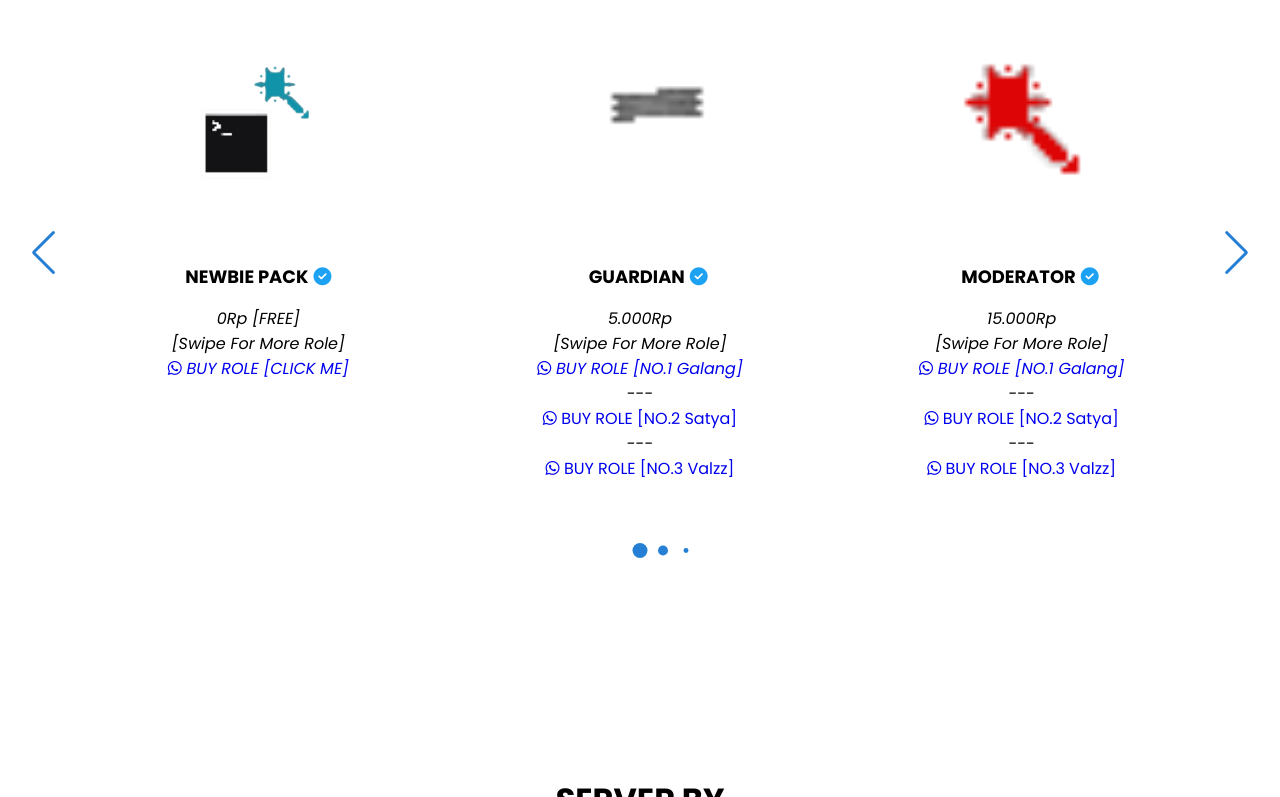
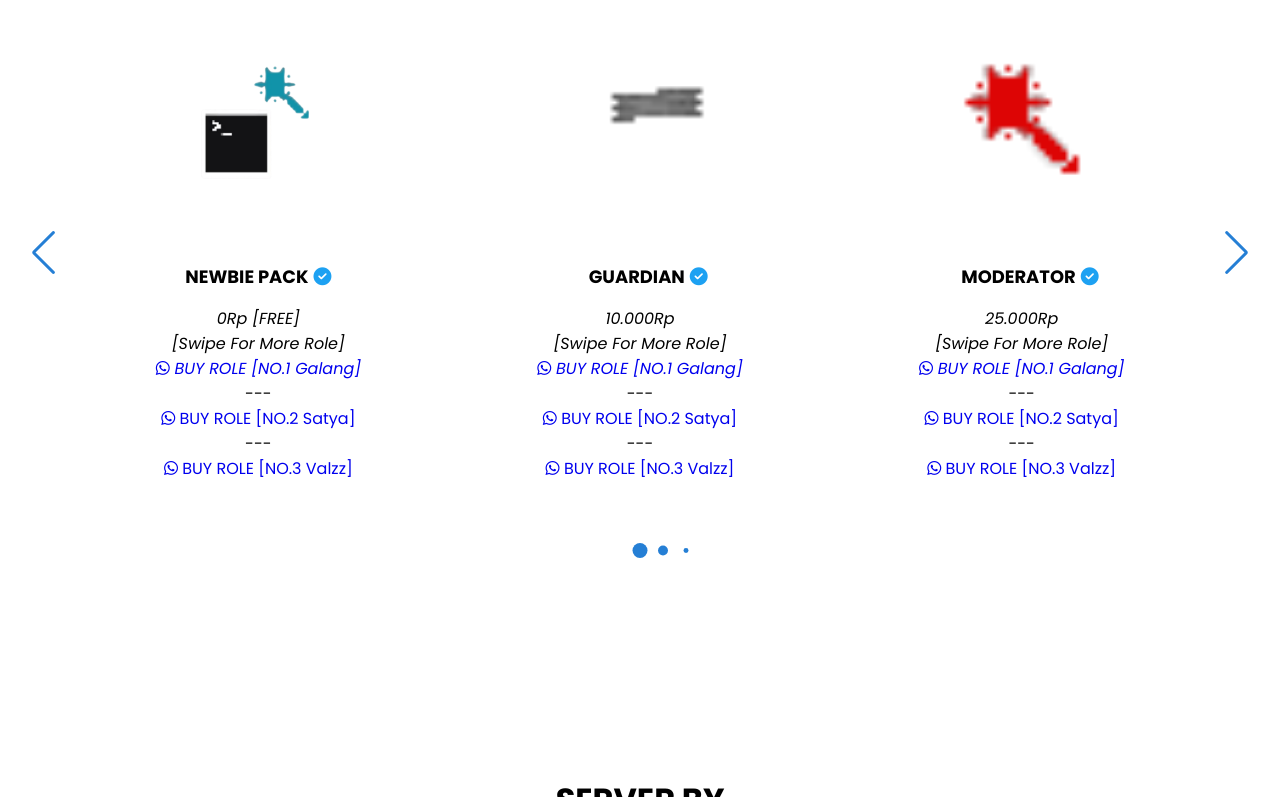
Before and after one commit to NekotopiaS3/-, a plain HTML site: page index.html in a window 1280 px wide. Shown: the part 4348-5145 px from the top of the page. Drawn offline with nearby package versions, Linux system fonts and the light colour scheme; a web font is replaced by a local one.

Commit message:
Add files via upload

```diff
--- a/index.html
+++ b/index.html
@@ -67,8 +67,7 @@
           <div class="hero-details">
             <h2 class="title">NekoTopia s3</h2>
             <h3 class="subtitle">Join Us!</h3>
-            <p class="description">Server By: Galang ,Satya ,Valzz <br />
-            Web Version: 4.12.11b</p>
+            <p class="description">Server By: Galang ,Satya ,Valzz <br />Web Version: 4.12.11b</p>
 
             <div class="buttons">
               <a href="https://download.gtpshost.com/NEKOTOPIA1" class="button order-now">Host</a>
@@ -230,18 +229,18 @@
                 <li class="testimonial swiper-slide">
                   <img src="vipcheat.png" alt="User" class="user-image" />
                   <h3 class="name1">ㅤNEWBIE PACK<i class="fas fa-check-circle blue-tick"></i>ㅤ</h3>
-                  <i class="feedback">0Rp [FREE]<br />[Swipe For More Role]<br /><a href="http://Wa.me/62881037284295?text=BANG+BUY+ROLE+NEWBIE+PACK" class="social-link"><i class="fa-brands fa-whatsapp"></i> BUY ROLE [CLICK ME]</a></i>
+                  <i class="feedback">0Rp [FREE]<br />[Swipe For More Role]<br /><a href="http://Wa.me/6282269570365?text=BANG+BUY+NEWBIE+PACK" class="social-link"><i class="fa-brands fa-whatsapp"></i> BUY ROLE [NO.1 Galang]</a></i></i></i>--- <br /><a href="http://Wa.me/+62 881-0372-84295?text=BANG+BUY+NEWBIE+PACK" class="social-link"><i class="fa-brands fa-whatsapp"></i> BUY ROLE [NO.2 Satya]</a></i></i></i>---<br /><a href="http://Wa.me/+62 821-9412-6411?text=BANG+BUY+NEWBIE+PACK" class="social-link"><i class="fa-brands fa-whatsapp"></i> BUY ROLE [NO.3 Valzz]</a></i></i></i>
                 </li>
                 <li class="testimonial swiper-slide">
                   <img src="mute.png" alt="User" class="user-image" />
                   <h3 class="name1">ㅤGUARDIAN<i class="fas fa-check-circle blue-tick"></i></h3>
-                  <i class="feedback">5.000Rp<br />[Swipe For More Role]<br /><a href="http://Wa.me/6282269570365?text=BANG+BUY+ROLE+GUARDIAN" class="social-link"><i class="fa-brands fa-whatsapp"></i> BUY ROLE [NO.1 Galang]</a></i></i>--- <br /><a href="http://Wa.me/+62 881-0372-84295?text=BANG+BUY+ROLE+GUARDIAN" class="social-link"><i class="fa-brands fa-whatsapp"></i> BUY ROLE [NO.2 Satya]</a></i></i></i>--- <br /><a href="http://Wa.me/+62 821-9412-6411?text=BANG+BUY+ROLE+GUARDIAN" class="social-link"><i class="fa-brands fa-whatsapp"></i> BUY ROLE [NO.3 Valzz]</a></i></i></i>
+                  <i class="feedback">10.000Rp<br />[Swipe For More Role]<br /><a href="http://Wa.me/6282269570365?text=BANG+BUY+ROLE+GUARDIAN" class="social-link"><i class="fa-brands fa-whatsapp"></i> BUY ROLE [NO.1 Galang]</a></i></i>--- <br /><a href="http://Wa.me/+62 881-0372-84295?text=BANG+BUY+ROLE+GUARDIAN" class="social-link"><i class="fa-brands fa-whatsapp"></i> BUY ROLE [NO.2 Satya]</a></i></i></i>--- <br /><a href="http://Wa.me/+62 821-9412-6411?text=BANG+BUY+ROLE+GUARDIAN" class="social-link"><i class="fa-brands fa-whatsapp"></i> BUY ROLE [NO.3 Valzz]</a></i></i></i>
                 </li>
                 <li class="testimonial swiper-slide">
                   <img src="ban.png" alt="User" class="user-image" />
                   <h3 class="name1">ㅤMODERATOR<i class="fas fa-check-circle blue-tick"></i></h3>
 
-                  <i class="feedback">15.000Rp<br />[Swipe For More Role]<br /><a href="http://Wa.me/6282269570365?text=BANG+BUY+ROLE+MODERATOR" class="social-link"><i class="fa-brands fa-whatsapp"></i> BUY ROLE [NO.1 Galang]</a></i></i></i>--- <br /><a href="http://Wa.me/+62 881-0372-84295?text=BANG+BUY+ROLE+MODERATOR" class="social-link"><i class="fa-brands fa-whatsapp"></i> BUY ROLE [NO.2 Satya]</a></i></i></i>--- <br /><a href="http://Wa.me/+62 821-9412-6411?text=BANG+BUY+ROLE+MODERATOR" class="social-link"><i class="fa-brands fa-whatsapp"></i> BUY ROLE [NO.3 Valzz]</a></i></i></i>
+                  <i class="feedback">25.000Rp<br />[Swipe For More Role]<br /><a href="http://Wa.me/6282269570365?text=BANG+BUY+ROLE+MODERATOR" class="social-link"><i class="fa-brands fa-whatsapp"></i> BUY ROLE [NO.1 Galang]</a></i></i></i>--- <br /><a href="http://Wa.me/+62 881-0372-84295?text=BANG+BUY+ROLE+MODERATOR" class="social-link"><i class="fa-brands fa-whatsapp"></i> BUY ROLE [NO.2 Satya]</a></i></i></i>--- <br /><a href="http://Wa.me/+62 821-9412-6411?text=BANG+BUY+ROLE+MODERATOR" class="social-link"><i class="fa-brands fa-whatsapp"></i> BUY ROLE [NO.3 Valzz]</a></i></i></i>
                 </li>
                                 <li class="testimonial swiper-slide">
 
@@ -256,7 +255,7 @@
 
                   <h3 class="name1">SUPER-DEV<i class="fas fa-check-circle blue-tick"></i></h3>
 
-                  <i class="feedback">65.000Rp<br />[Swipe For More Role]<br /><a href="http://Wa.me/6282269570365?text=BANG+BUY+ROLE+SDEV" class="social-link"><i class="fa-brands fa-whatsapp"></i> BUY ROLE [NO.1 Galang]</a></i></i></i>--- <br /><a href="http://Wa.me/+62 881-0372-84295?text=BANG+BUY+ROLE+SDEV" class="social-link"><i class="fa-brands fa-whatsapp"></i> BUY ROLE [NO.2 Satya]</a></i></i></i>--- <br /><a href="http://Wa.me/+62 821-9412-6411?text=BANG+BUY+ROLE+SDEV" class="social-link"><i class="fa-brands fa-whatsapp"></i> BUY ROLE [NO.3 Valzz]</a></i></i></i>
+                  <i class="feedback">55.000Rp<br />[Swipe For More Role]<br /><a href="http://Wa.me/6282269570365?text=BANG+BUY+ROLE+SDEV" class="social-link"><i class="fa-brands fa-whatsapp"></i> BUY ROLE [NO.1 Galang]</a></i></i></i>--- <br /><a href="http://Wa.me/+62 881-0372-84295?text=BANG+BUY+ROLE+SDEV" class="social-link"><i class="fa-brands fa-whatsapp"></i> BUY ROLE [NO.2 Satya]</a></i></i></i>--- <br /><a href="http://Wa.me/+62 821-9412-6411?text=BANG+BUY+ROLE+SDEV" class="social-link"><i class="fa-brands fa-whatsapp"></i> BUY ROLE [NO.3 Valzz]</a></i></i></i>
                 </li>
                 <li class="testimonial swiper-slide">
 
@@ -265,7 +264,7 @@
 
                   <h3 class="name1">STAFF<i class="fas fa-check-circle blue-tick"></i></h3>
 
-                  <i class="feedback">145.000Rp<br />[Swipe For More Role]<br /><a href="http://Wa.me/6282269570365?text=BANG+BUY+ROLE+STAFF" class="social-link"><i class="fa-brands fa-whatsapp"></i> BUY ROLE [NO.1 Galang]</a></i></i></i>--- <br /><a href="http://Wa.me/+62 881-0372-84295?text=BANG+BUY+ROLE+STAFF" class="social-link"><i class="fa-brands fa-whatsapp"></i> BUY ROLE [NO.2 Satya]</a></i></i></i>---<br /><a href="http://Wa.me/+62 821-9412-6411?text=BANG+BUY+ROLE+STAFF" class="social-link"><i class="fa-brands fa-whatsapp"></i> BUY ROLE [NO.3 Valzz]</a></i></i></i>
+                  <i class="feedback">150.000Rp<br />[Swipe For More Role]<br /><a href="http://Wa.me/6282269570365?text=BANG+BUY+ROLE+STAFF" class="social-link"><i class="fa-brands fa-whatsapp"></i> BUY ROLE [NO.1 Galang]</a></i></i></i>--- <br /><a href="http://Wa.me/+62 881-0372-84295?text=BANG+BUY+ROLE+STAFF" class="social-link"><i class="fa-brands fa-whatsapp"></i> BUY ROLE [NO.2 Satya]</a></i></i></i>---<br /><a href="http://Wa.me/+62 821-9412-6411?text=BANG+BUY+ROLE+STAFF" class="social-link"><i class="fa-brands fa-whatsapp"></i> BUY ROLE [NO.3 Valzz]</a></i></i></i>
                 </li></i>
                 </li>
 <li class="testimonial swiper-slide">
@@ -273,7 +272,7 @@
 
                   <h3 class="name1">CO-LIST<i class="fas fa-check-circle blue-tick"></i></h3>
 
-                  <i class="feedback">400.000Rp<br />[Swipe For More Role]<br /><a href="http://Wa.me/6282269570365?text=BANG+BUY+ROLE+CO-LIST" class="social-link"><i class="fa-brands fa-whatsapp"></i> BUY ROLE [NO.1 Galang]</a></i></i></i>--- <br /><a href="http://Wa.me/+62 881-0372-84295?text=BANG+BUY+ROLE+CO-LIST" class="social-link"><i class="fa-brands fa-whatsapp"></i> BUY ROLE [NO.2 Satya]</a></i></i></i>--- <br /><a href="http://Wa.me/+62 821-9412-6411?text=BANG+BUY+ROLE+CO-LIST" class="social-link"><i class="fa-brands fa-whatsapp"></i> BUY ROLE [NO.3 Valzz]</a></i></i></i>
+                  <i class="feedback">500.000Rp [Disabled]<br />[Swipe For More Role]<br />Disabled</i>
                 </li>
               </ul>
 
```
